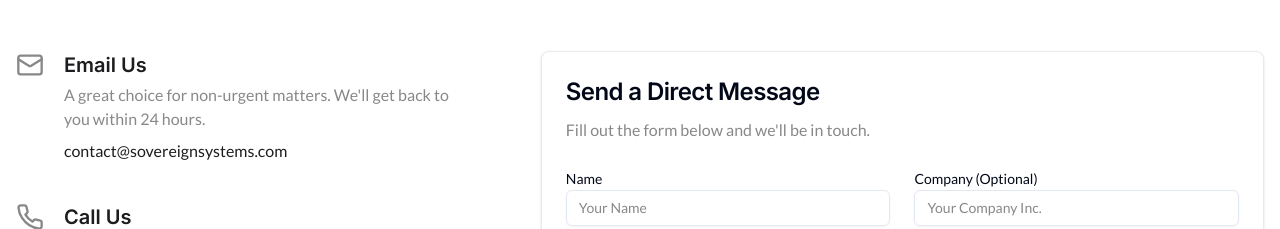
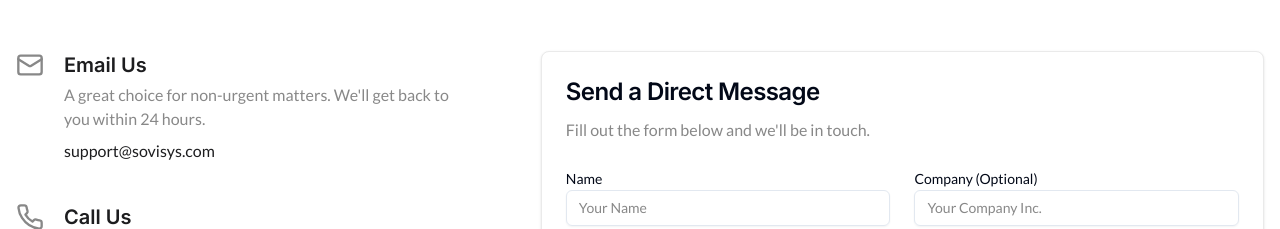
Before and after one commit to allaboutevemirolive/sovereign-systems, a React (Vite) app: page / in a window 1280 px wide. Shown: the part 5340-5569 px from the top of the page. Built offline with nearby package versions, Linux system fonts and the light colour scheme; the HTML template or start-up script is replaced by a standard one.

Commit message:
add: email support

```diff
--- a/src/components/Contact.tsx
+++ b/src/components/Contact.tsx
@@ -46,7 +46,7 @@ const Contact = () => {
                                     href="mailto:contact@sovereignsystems.com"
                                     className="font-lato text-base text-primary underline-offset-4 hover:underline block mt-2"
                                 >
-                                    contact@sovereignsystems.com
+                                    support@sovisys.com
                                 </a>
                             </div>
                         </div>
```
